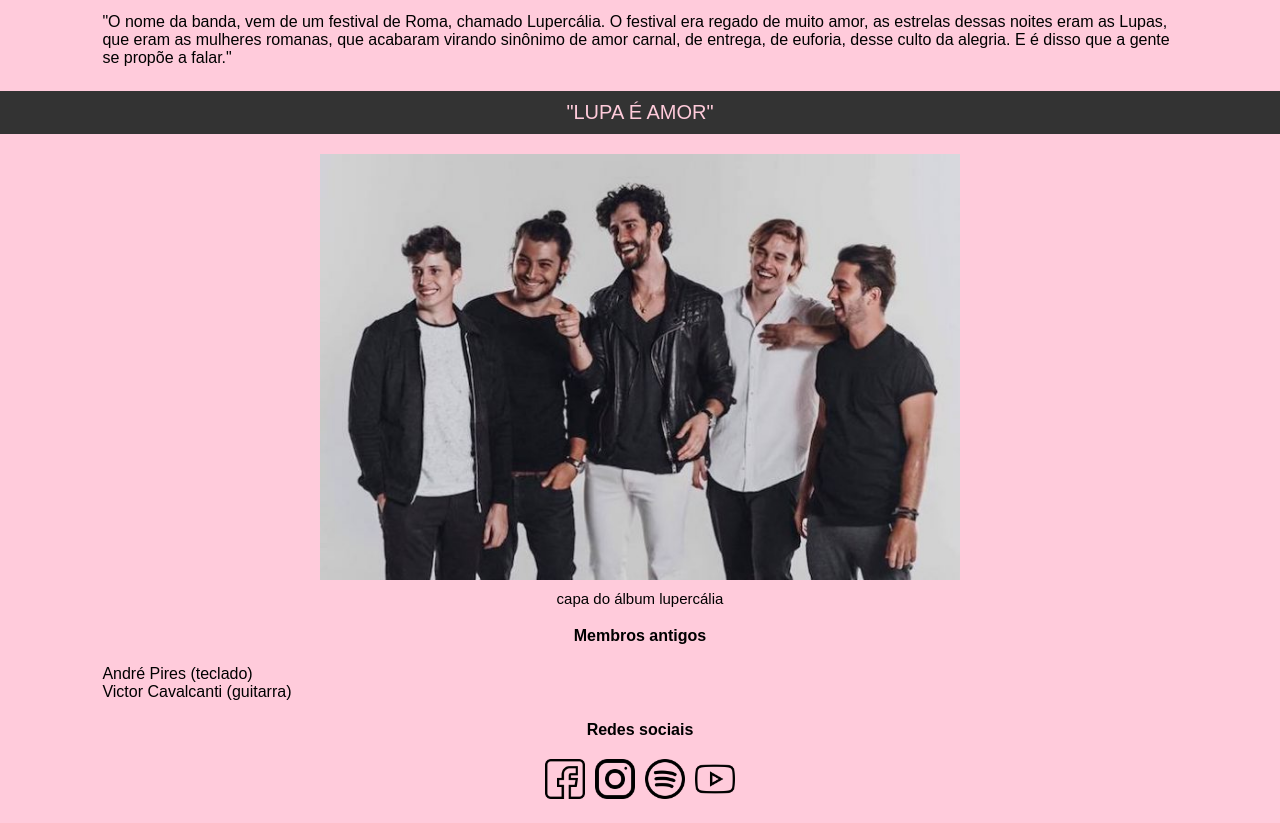
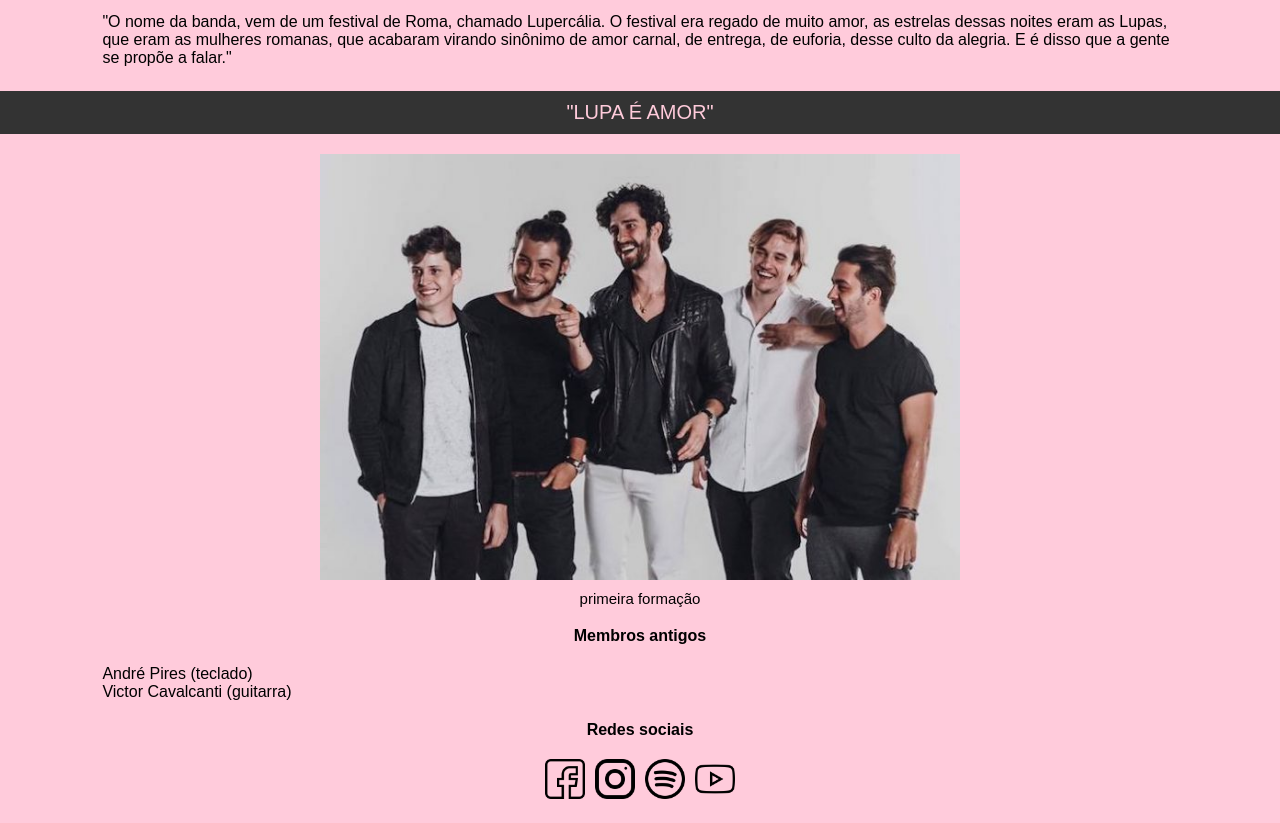
Before and after one commit to EudesNewton/Banda-lupa, a plain HTML site: page index.html in a window 1280 px wide. Shown: the part 831-1654 px from the top of the page. Drawn offline with Linux system fonts and the light colour scheme.

Commit message:
Update index.html

```diff
--- a/index.html
+++ b/index.html
@@ -43,7 +43,7 @@
     <div class="original-formation">
         <figure>
             <img src="assets/membros.jpg" alt="formação original">
-            <figcaption>capa do álbum lupercália</figcaption>
+            <figcaption> primeira formação</figcaption>
         </figure>
 
     </div>
```
